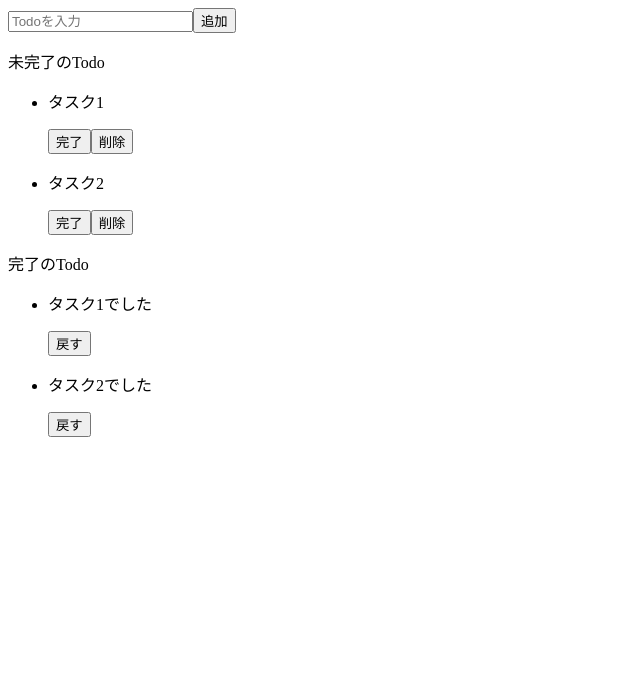
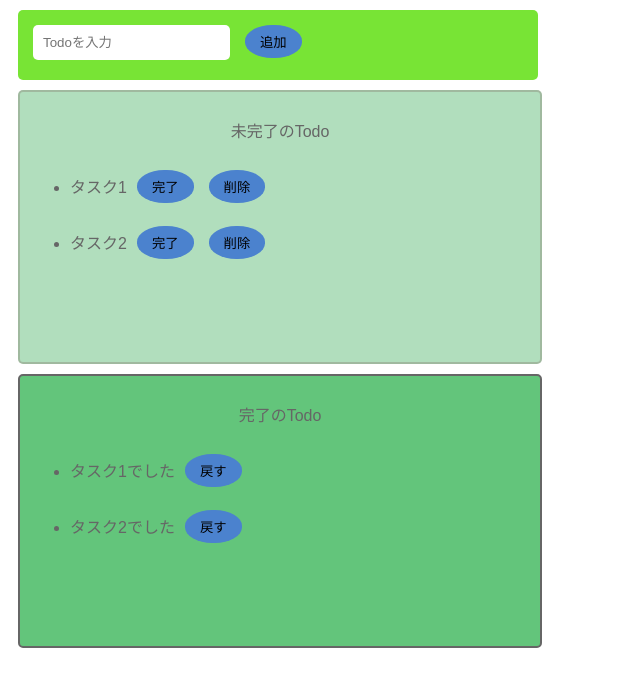
Before and after one commit to rintarotajima/react-todo-app, a React (Vite) app: page / in a window 1280 px wide. Shown: the top 686 px of the page, without its empty margins (0-640 px from the left). Built offline with nearby package versions, Linux system fonts and the light colour scheme.

Commit message:
[add] cssで装飾

```diff
--- a/src/Todo.jsx
+++ b/src/Todo.jsx
@@ -7,30 +7,38 @@ export const Todo = () => {
                 <button>追加</button>
             </div>
             <div className="incomplete-area">
-                <p>未完了のTodo</p>
+                <p className="title">未完了のTodo</p>
                 <ul>
                     <li>
+                        <div className="list-row">
                             <p>タスク1</p>
                             <button>完了</button>
                             <button>削除</button>
+                        </div>
                     </li>
                     <li>
+                        <div className="list-row">
                             <p>タスク2</p>
                             <button>完了</button>
                             <button>削除</button>
+                        </div>
                     </li>
                 </ul>
             </div>
             <div className="complete-area">
-                <p>完了のTodo</p>
+                <p className="title">完了のTodo</p>
                 <ul>
                     <li>
+                        <div className="list-row">
                             <p>タスク1でした</p>
                             <button>戻す</button>
+                        </div>
                     </li>
                     <li>
+                        <div className="list-row">
                             <p>タスク2でした</p>
                             <button>戻す</button>
+                        </div>
                     </li>
                 </ul>
             </div>
--- a/src/style.css
+++ b/src/style.css
@@ -0,0 +1,65 @@
+body {
+    font-family: sans-serif;
+    box-sizing: border-box;
+    color: #666;
+}
+
+input {
+    border-radius: 5px;
+    padding: 10px 10px;
+    border: none;
+    margin: 5px;
+}
+
+button {
+    margin: 5px 5px 5px 10px;
+    padding: 7px 15px;
+    border-radius: 48%;
+    border: none;
+    background-color: #4b82ce;
+}
+
+button:hover {
+    background-color: #2e4386;
+    color: #fff;
+}
+
+
+.input-area {
+    background-color: #78e435;
+    width: 500px;
+    height: 50px;
+    padding: 10px;
+    margin: 10px;
+    border-radius: 5px;
+}
+
+
+.incomplete-area {
+    background-color: #b1debd;
+    width: 500px;
+    min-height: 250px;
+    padding: 10px;
+    margin: 10px;
+    border: 2px solid #8c8e7d77;
+    border-radius: 5px;
+}
+
+.complete-area {
+    background-color: #63c57b;
+    width: 500px;
+    min-height: 250px;
+    padding: 10px;
+    margin: 10px;
+    border: 2px solid;
+    border-radius: 5px;
+}
+
+.list-row {
+    display: flex;
+    align-items: center;
+}
+
+.title {
+    text-align: center;
+}
```
Also changed, not shown: 1 other file (tests, documents, lock files or other folders). Lines whose indentation alone changed are shown as unchanged.
